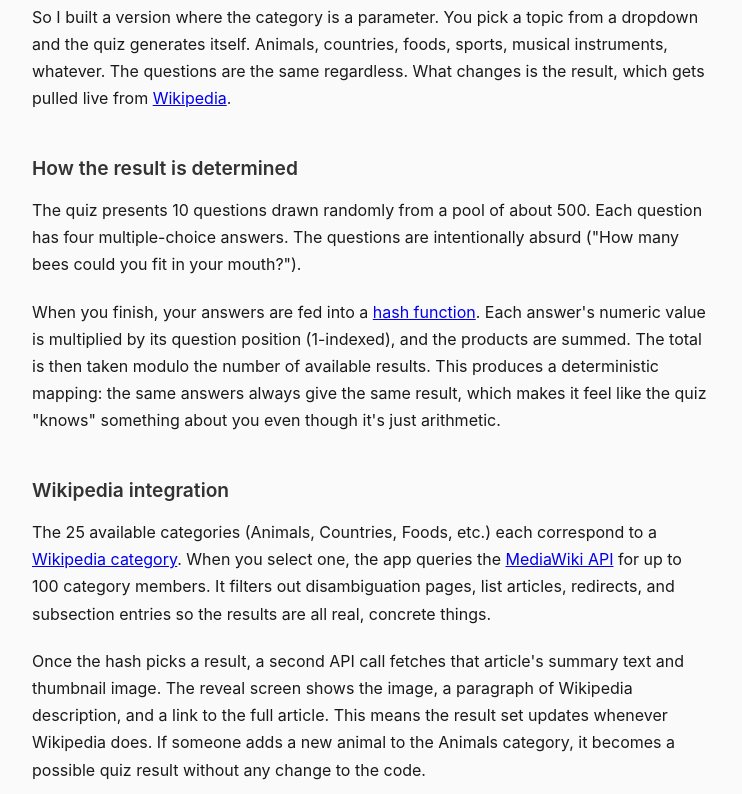
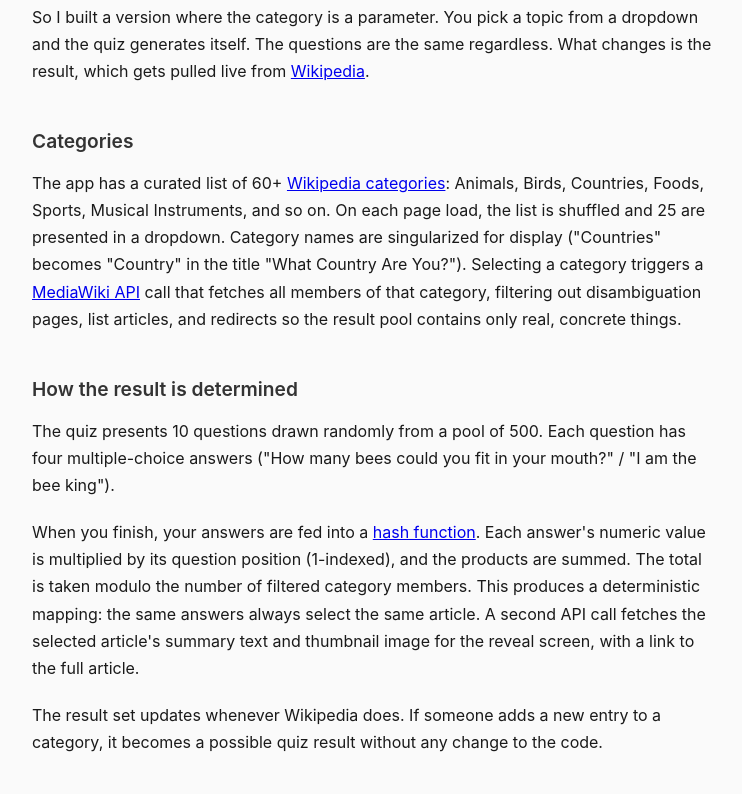
Before and after one commit to sean-reid/sean-reid.github.io, a plain HTML site: page blog/what-are-you.html in a window 1280 px wide. Shown: the part 818-1612 px from the top of the page, without its empty margins (268-1010 px from the left). Drawn offline with Linux system fonts and the light colour scheme.

Commit message:
what are you

```diff
--- a/blog/what-are-you.html
+++ b/blog/what-are-you.html
@@ -26,19 +26,19 @@
                 <figcaption>You might be this ant. Answer 10 absurd questions and a Wikipedia article is chosen from your selected category. <a href="https://commons.wikimedia.org/wiki/File:Camponotus_flavomarginatus_ant.jpg">Wikimedia Commons</a></figcaption>
             </figure>
 
-            <p>So I built a version where the category is a parameter. You pick a topic from a dropdown and the quiz generates itself. Animals, countries, foods, sports, musical instruments, whatever. The questions are the same regardless. What changes is the result, which gets pulled live from <a href="https://en.wikipedia.org/wiki/Wikipedia:About">Wikipedia</a>.</p>
+            <p>So I built a version where the category is a parameter. You pick a topic from a dropdown and the quiz generates itself. The questions are the same regardless. What changes is the result, which gets pulled live from <a href="https://en.wikipedia.org/wiki/Wikipedia:About">Wikipedia</a>.</p>
+
+            <h2>Categories</h2>
+
+            <p>The app has a curated list of 60+ <a href="https://www.mediawiki.org/wiki/API:Categorymembers">Wikipedia categories</a>: Animals, Birds, Countries, Foods, Sports, Musical Instruments, and so on. On each page load, the list is shuffled and 25 are presented in a dropdown. Category names are singularized for display ("Countries" becomes "Country" in the title "What Country Are You?"). Selecting a category triggers a <a href="https://www.mediawiki.org/wiki/API:Main_page">MediaWiki API</a> call that fetches all members of that category, filtering out disambiguation pages, list articles, and redirects so the result pool contains only real, concrete things.</p>
 
             <h2>How the result is determined</h2>
 
-            <p>The quiz presents 10 questions drawn randomly from a pool of about 500. Each question has four multiple-choice answers. The questions are intentionally absurd ("How many bees could you fit in your mouth?").</p>
+            <p>The quiz presents 10 questions drawn randomly from a pool of 500. Each question has four multiple-choice answers ("How many bees could you fit in your mouth?" / "I am the bee king").</p>
 
-            <p>When you finish, your answers are fed into a <a href="https://en.wikipedia.org/wiki/Hash_function">hash function</a>. Each answer's numeric value is multiplied by its question position (1-indexed), and the products are summed. The total is then taken modulo the number of available results. This produces a deterministic mapping: the same answers always give the same result, which makes it feel like the quiz "knows" something about you even though it's just arithmetic.</p>
+            <p>When you finish, your answers are fed into a <a href="https://en.wikipedia.org/wiki/Hash_function">hash function</a>. Each answer's numeric value is multiplied by its question position (1-indexed), and the products are summed. The total is taken modulo the number of filtered category members. This produces a deterministic mapping: the same answers always select the same article. A second API call fetches the selected article's summary text and thumbnail image for the reveal screen, with a link to the full article.</p>
 
-            <h2>Wikipedia integration</h2>
-
-            <p>The 25 available categories (Animals, Countries, Foods, etc.) each correspond to a <a href="https://www.mediawiki.org/wiki/API:Categorymembers">Wikipedia category</a>. When you select one, the app queries the <a href="https://www.mediawiki.org/wiki/API:Main_page">MediaWiki API</a> for up to 100 category members. It filters out disambiguation pages, list articles, redirects, and subsection entries so the results are all real, concrete things.</p>
-
-            <p>Once the hash picks a result, a second API call fetches that article's summary text and thumbnail image. The reveal screen shows the image, a paragraph of Wikipedia description, and a link to the full article. This means the result set updates whenever Wikipedia does. If someone adds a new animal to the Animals category, it becomes a possible quiz result without any change to the code.</p>
+            <p>The result set updates whenever Wikipedia does. If someone adds a new entry to a category, it becomes a possible quiz result without any change to the code.</p>
 
             <h2>The Jeopardy theme</h2>
 
```
